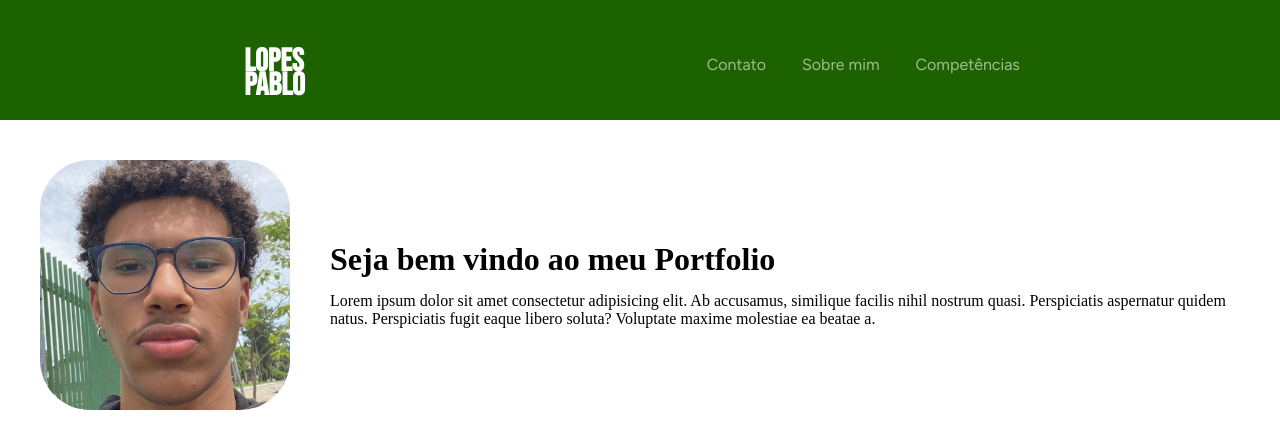
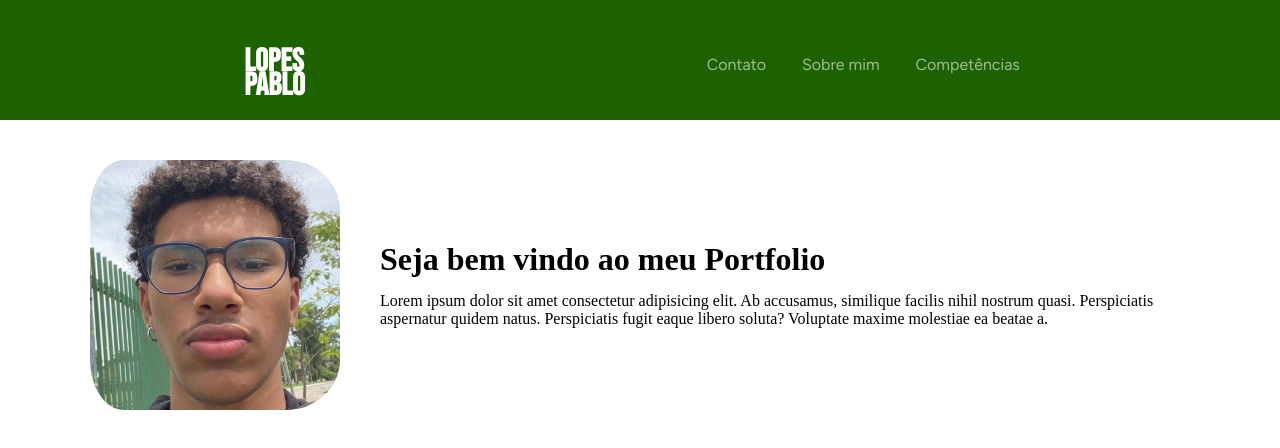
Before and after one commit to lopespablo/meu-portifolio, a plain HTML site: page index.html in a window 1280 px wide. Drawn offline with Linux system fonts and the light colour scheme.

Commit message:
atualiçao 3

```diff
--- a/style.css
+++ b/style.css
@@ -96,7 +96,12 @@ main > .conteudo{
     padding-top: 20px;
 }
 
+.conteudo{
+    margin: 0 30px;
+}
+
 .conteudo .conteudoimg img{
     height: 250px;
     border-radius: 20%;
+    padding-left: 20px;
 }
```
